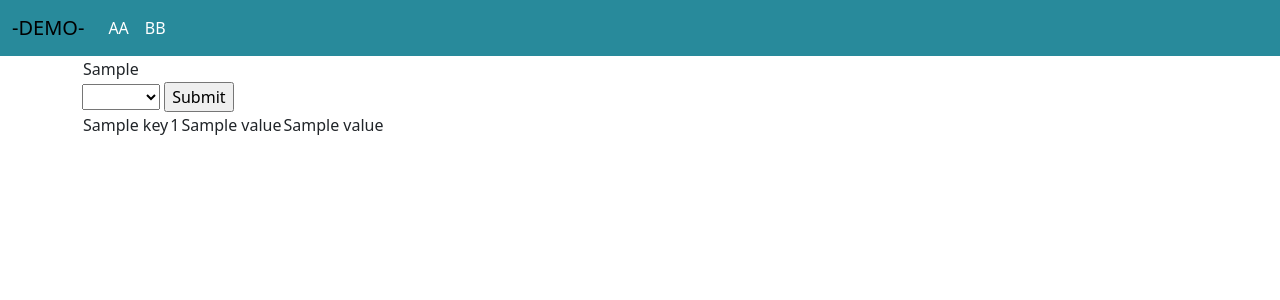
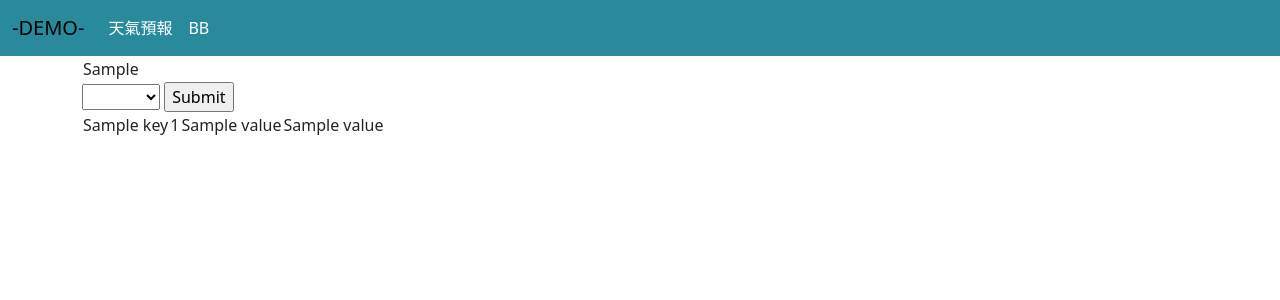
Before and after one commit to miyachun/chu-vercel, a Flask app: template api/templates/index.html in a window 1280 px wide. Shown: the top 300 px of the page. Run offline with Flask 3, Linux system fonts and the light colour scheme; the template is opened without the code that fills it: most values are stand-ins (such as "Sample title", 1, 10 or a date in 2020).

Commit message:
first commit

```diff
--- a/api/templates/base.html
+++ b/api/templates/base.html
@@ -25,7 +25,7 @@
           <div class="collapse navbar-collapse" id="navbarNav">
             <ul class="navbar-nav">
               <li class="nav-item">
-                <a class="nav-link" href="{{ url_for('index') }}">AA</a>
+                <a class="nav-link" href="{{ url_for('index') }}">天氣預報</a>
               </li>
               <li class="nav-item">
                 <a class="nav-link" href="">BB</a>
```
